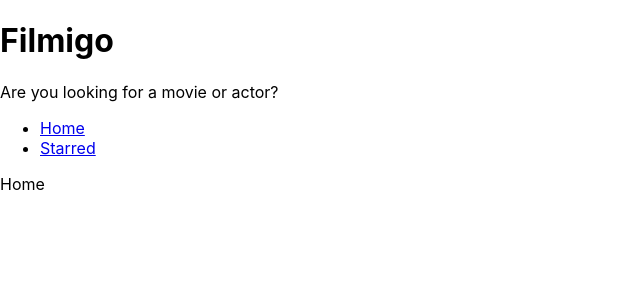
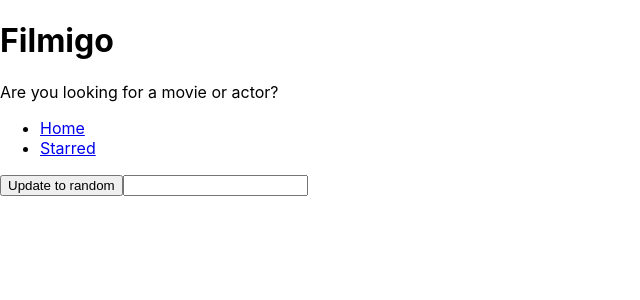
Before and after one commit to Ashishkharb/filmigo, a React (Create React App) app: page / in a window 1280 px wide. Shown: the top 300 px of the page, without its empty margins (0-640 px from the left). Built offline with nearby package versions, Linux system fonts and the light colour scheme.

Commit message:
added input box and a button with two way data binding

```diff
--- a/src/pages/Home.jsx
+++ b/src/pages/Home.jsx
@@ -1,7 +1,21 @@
+import { useState } from 'react';
+
 const Home = () => {
-    return <div>
-        Home
-    </div>;
+    const [inputValue, setInputValue] = useState('');
+
+    console.log(inputValue);
+    const onInputChange = ev => {
+        setInputValue(ev.target.value);
+    };
+    return (
+        <div>
+            <div>{inputValue}</div>
+            <button type='button' onClick={()=>{
+                setInputValue('Ashish');
+            }}>Update to random</button>
+            <input type="text" value = {inputValue} onChange={onInputChange} />
+        </div>
+    );
 };
 
 export default Home;
```
